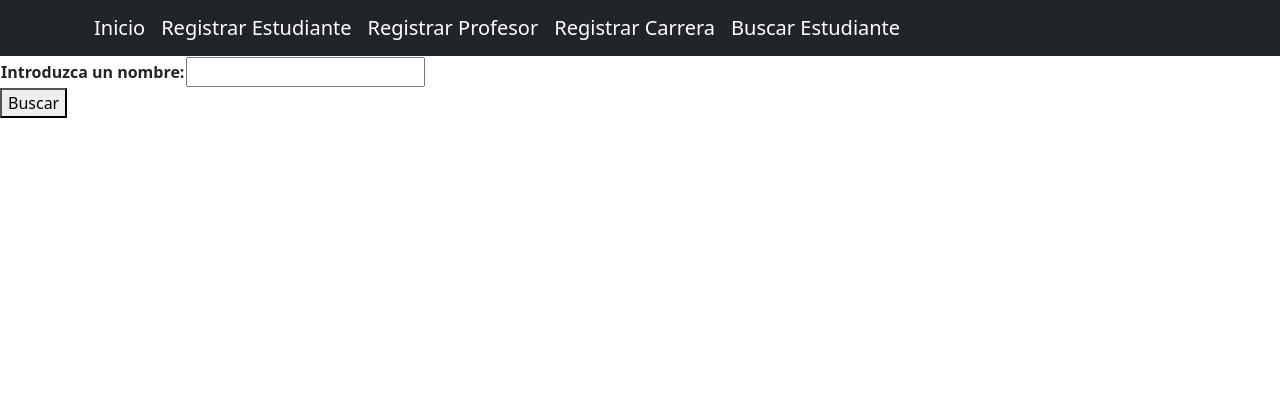
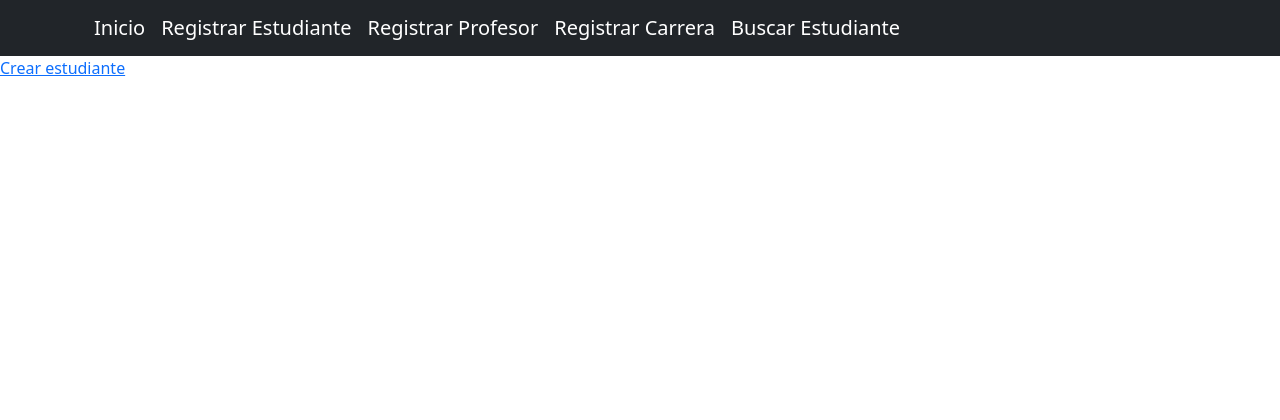
Before and after one commit to francoparnetti/Entrega1-Parnetti, a Django app: page /class/students_list/ in a window 1280 px wide. Shown: the top 420 px of the page. Run offline with Django 4.2, Linux system fonts and the light colour scheme; data that the repository does not hold is empty; some libraries are stand-ins or nearby versions.

Commit message:
crud basico

```diff
--- a/class/forms.py
+++ b/class/forms.py
@@ -20,3 +20,8 @@ class CareersRegister(forms.Form):
 
 class StudentsSearching(forms.Form):
     name = forms.CharField(max_length=20, label = "Introduzca un nombre")
+
+class StudentForm(forms.Form):
+    name = forms.CharField(max_length=20, label = "Modifique su Nombre")
+    last_name = forms.CharField(max_length=30, label = "Modifique su Apellido")
+    career = forms.CharField(max_length=50, label = "Modifique su Carrera")
--- a/class/templates/class/students_list.html
+++ b/class/templates/class/students_list.html
@@ -2,23 +2,19 @@
 
 
 {% block title %}
-        <title> Formularios </title>
+        <title> List </title>
 {% endblock title %}
 
 
 {% block body %}
+    <a href={% url 'students_form' %}>Crear estudiante</a>
 
-    <form action="" method="get">
-        {% csrf_token %}
-        <table>
-        {{form.as_table}}
-        </table>
-        <button>Buscar</button>
 
-    </form>
-
-    {% for students in students %}
-        <li>{{students}}</li>
+    {% for student in students_list %}
+        <li>
+            {{student}}
+            <a href={% url 'update' student.id %}>Editar</a>
+        </li>
     {% endfor %}
 
 {% endblock body %}
--- a/class/urls.py
+++ b/class/urls.py
@@ -1,10 +1,12 @@
 from django.urls import path
 
-from .views import students_form, students_list, teachers_form, careers_form
+from .views import students_form, list_students, teachers_form, careers_form, update_student
 
 urlpatterns = [
-    path("students/", students_form, name="students"),
+    path("students/", students_form, name="students_form"),
     path("teachers/", teachers_form, name="teachers"),
-    path("students_list/",students_list, name="students_list"),
-    path("careers/", careers_form, name = "careers")
+    path("students_list/",list_students, name="list_students"),
+    path("careers/", careers_form, name = "careers"),
+    path("update/student/<int:id>", update_student, name = "update")
+
 ]
--- a/class/views.py
+++ b/class/views.py
@@ -1,8 +1,10 @@
+from ast import Return
 from unicodedata import name
+from urllib import request
 from django.shortcuts import redirect, render
 
 from .models import Students, Teachers, Careers
-from .forms import StudentsRegister, StudentsSearching, TeachersRegister, CareersRegister
+from .forms import StudentForm, StudentsRegister, TeachersRegister, CareersRegister
 
 # Create your views here.
 
@@ -12,25 +14,26 @@ def students_form(request):
 
         if form.is_valid():
             data = form.cleaned_data
-            students = Students(name=data['name'], last_name=data['last_name'], career=data['career'])
-            students.save()
-            return redirect('index')
+            nuevo_estudiante= Students(
+                name = data['name'],
+                last_name = data['last_name'],
+                career = data['career'])
+
+        nuevo_estudiante.save()
+        return redirect('list_students')
+
 
     form = StudentsRegister()
     return render(request, "class/students.html", {'form': form})
 
-def students_list(request):
+def list_students(request):
 
-    name_to_search = request.GET.get('name', None)
+    students_list = Students.objects.all()
+    return render(
+            request, "class/students_list.html",
+            {"students_list": students_list}
+    )
 
-    if name_to_search is not None:
-        students = Students.objects.filter(name__icontains=name_to_search)
-
-    else:
-        students = Students.objects.all()
-
-    form = StudentsSearching()
-    return render(request, "class/students_list.html", {'form': form, 'students': students})
 
 
 def teachers_form(request):
@@ -59,3 +62,32 @@ def careers_form(request):
 
     form = CareersRegister()
     return render(request, "class/careers.html", {'form': form})
+
+def update_student(request, id):
+
+        estudiante = Students.objects.get(id=id)
+
+        if request.method == "POST":
+            form = StudentForm(request.POST)
+
+            if form.is_valid():
+                data = form.cleaned_data
+                estudiante.name= data['name']
+                estudiante.last_name=data['last_name']
+                estudiante.career=data['career']
+                estudiante.save()
+                return redirect('list_students')
+
+        form = StudentForm(
+            initial={
+                'name': estudiante.name,
+                'last_name': estudiante.last_name,
+                'career': estudiante.career
+            }
+        )
+        return render(
+            request, "class/update_student.html",
+            {"form": form, "estudiante": estudiante}
+
+
+    )
--- a/index/templates/index/index.html
+++ b/index/templates/index/index.html
@@ -22,10 +22,10 @@
         <nav class="navbar navbar-expand-lg navbar-dark bg-dark" id="mainNav">
             <div class="container px-4">
                 <a class="navbar-brand" href={% url 'index' %}> Inicio </a>
-                <a class="navbar-brand" href={% url 'students' %}> Registrar Estudiante </a>
+                <a class="navbar-brand" href={% url 'students_form' %}> Registrar Estudiante </a>
                 <a class="navbar-brand" href={% url 'teachers' %}> Registrar Profesor </a>
                 <a class="navbar-brand" href={% url 'careers' %}> Registrar Carrera </a>
-                <a class="navbar-brand" href={% url 'students_list' %}> Buscar Estudiante </a>
+                <a class="navbar-brand" href={% url 'list_students' %}> Buscar Estudiante </a>
                 <button class="navbar-toggler" type="button" data-bs-toggle="collapse" data-bs-target="#navbarResponsive" aria-controls="navbarResponsive" aria-expanded="false" aria-label="Toggle navigation"><span class="navbar-toggler-icon"></span></button>
                 <div class="collapse navbar-collapse" id="navbarResponsive">
                     {% block navbar %}
```
Also changed, not shown: class/templates/class/update_student.html (added, +20 -0 lines), class/migrations/0001_initial.py.
